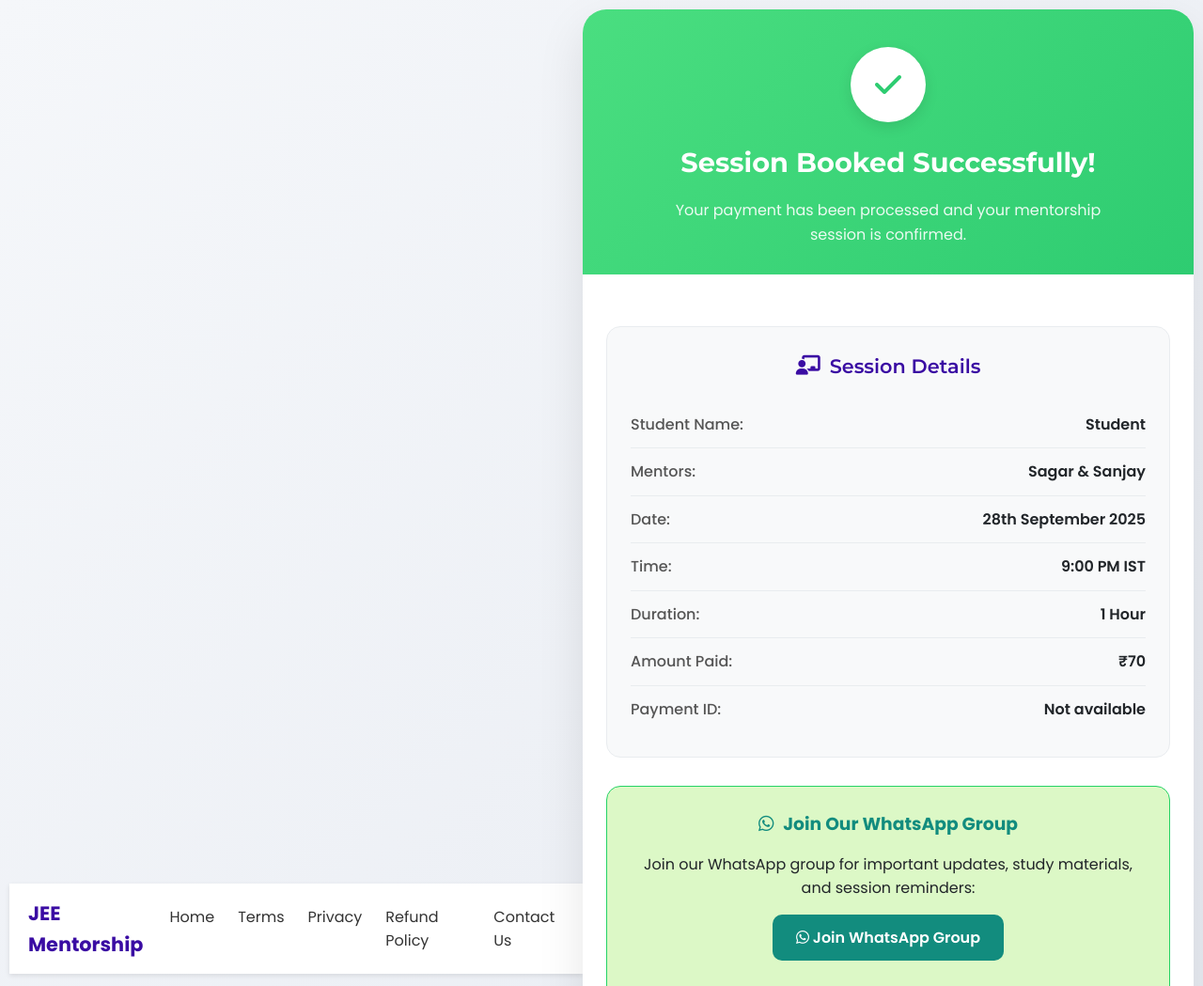
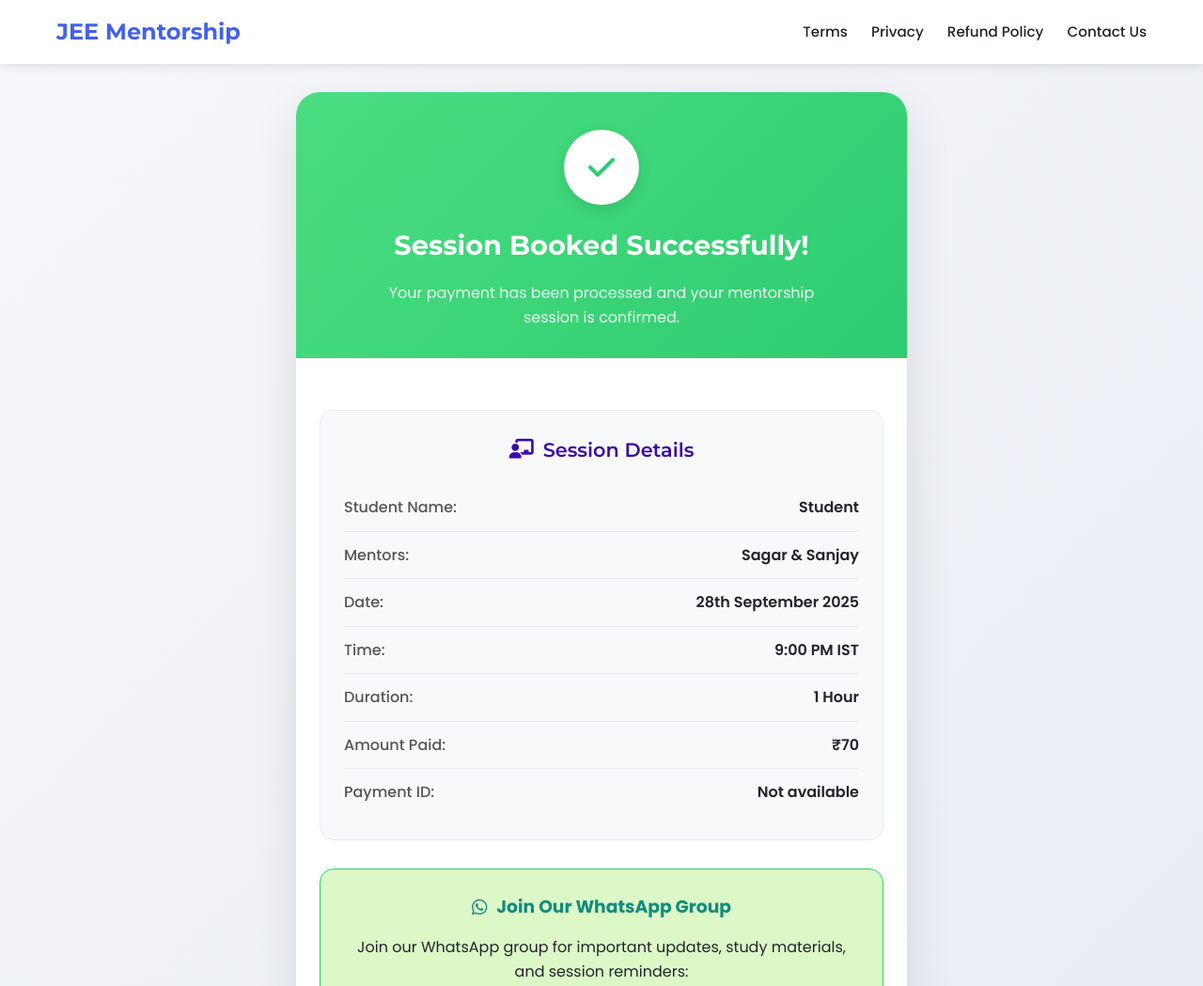
Before and after one commit to sagaremmanuel/JEE, a plain HTML site: page confirm.html in a window 1280 px wide. Shown: the top 1049 px of the page at 94% size. Drawn offline with Linux system fonts and the light colour scheme.

Commit message:
Update confirm.html

```diff
--- a/confirm.html
+++ b/confirm.html
@@ -22,16 +22,71 @@
             box-sizing: border-box;
         }
 
+        /* Navigation Bar Styles */
+        .navbar {
+            background: white;
+            box-shadow: 0 2px 10px rgba(0, 0, 0, 0.1);
+            position: sticky;
+            top: 0;
+            z-index: 1000;
+        }
+
+        .nav-container {
+            max-width: 1200px;
+            margin: 0 auto;
+            padding: 0 20px;
+        }
+
+        .nav-content {
+            display: flex;
+            justify-content: space-between;
+            align-items: center;
+            padding: 15px 0;
+        }
+
+        .logo {
+            font-family: 'Montserrat', sans-serif;
+            font-weight: 700;
+            font-size: 1.5rem;
+            color: var(--primary);
+            text-decoration: none;
+        }
+
+        .nav-links {
+            display: flex;
+            list-style: none;
+            gap: 25px;
+            margin: 0;
+            padding: 0;
+        }
+
+        .nav-links a {
+            text-decoration: none;
+            color: var(--dark);
+            font-weight: 500;
+            font-size: 0.95rem;
+            transition: color 0.3s ease;
+        }
+
+        .nav-links a:hover {
+            color: var(--primary);
+        }
+
+        /* Main Content Styles */
         body {
             font-family: 'Poppins', sans-serif;
             background: linear-gradient(135deg, #f5f7fa 0%, #e4e8f0 100%);
             color: var(--dark);
             line-height: 1.6;
-            padding: 10px;
             min-height: 100vh;
+        }
+
+        .main-content {
+            padding: 30px 20px;
             display: flex;
             justify-content: center;
             align-items: center;
+            min-height: calc(100vh - 80px);
         }
 
         .container {
@@ -244,18 +299,6 @@
             transform: translateY(0);
         }
 
-        .calendar-cta {
-            text-align: center;
-            margin-top: 25px;
-            padding-top: 25px;
-            border-top: 1px solid #eee;
-        }
-
-        .calendar-cta p {
-            margin-bottom: 20px;
-            color: #666;
-        }
-
         .next-steps {
             margin-top: 30px;
             background: #fff8e1;
@@ -301,21 +344,23 @@
     </style>
 </head>
 <body>
-            <!-- Add this navigation menu at the top of your confirm.html file, inside the <body> tag -->
-    <header style="background: white; padding: 15px 0; box-shadow: 0 2px 5px rgba(0,0,0,0.1);">
-        <nav style="max-width: 1200px; margin: 0 auto; padding: 0 20px; display: flex; justify-content: space-between; align-items: center;">
-            <div style="font-weight: 700; font-size: 1.3rem; color: #3a0ca3;">
-                JEE Mentorship
+    <!-- Navigation Bar -->
+    <nav class="navbar">
+        <div class="nav-container">
+            <div class="nav-content">
+                <a href="index.html" class="logo">JEE Mentorship</a>
+                <ul class="nav-links">
+                    <li><a href="terms.html">Terms</a></li>
+                    <li><a href="privacy.html">Privacy</a></li>
+                    <li><a href="refund.html">Refund Policy</a></li>
+                    <li><a href="contact.html">Contact Us</a></li>
+                </ul>
             </div>
-            <ul style="display: flex; list-style: none; gap: 25px; margin: 0; padding: 0;">
-                <li><a href="index.html" style="text-decoration: none; color: #333;">Home</a></li>
-                <li><a href="terms.html" style="text-decoration: none; color: #333;">Terms</a></li>
-                <li><a href="privacy.html" style="text-decoration: none; color: #333;">Privacy</a></li>
-                <li><a href="refund.html" style="text-decoration: none; color: #333;">Refund Policy</a></li>
-                <li><a href="contact.html" style="text-decoration: none; color: #333;">Contact Us</a></li>
-            </ul>
+        </div>
     </nav>
-    </header>
+
+    <!-- Main Content -->
+    <div class="main-content">
         <div class="container">
             <div class="success-header">
                 <div class="success-icon">
@@ -361,7 +406,7 @@
                 <div class="whatsapp-group">
                     <h3><i class="fab fa-whatsapp"></i> Join Our WhatsApp Group</h3>
                     <p>Join our WhatsApp group for important updates, study materials, and session reminders:</p>
-                <a href="https://chat.whatsapp.com/EqKwt79v2YMLFzvmKwNktn?mode=ems_copy_t" class="whatsapp-link" target="_blank">
+                    <a href="https://chat.whatsapp.com/YOUR_GROUP_LINK" class="whatsapp-link" target="_blank">
                         <i class="fab fa-whatsapp"></i> Join WhatsApp Group
                     </a>
                     <p style="font-size: 0.9rem; margin-top: 15px;">Scan the QR code or click the button above to join</p>
@@ -407,6 +452,7 @@
                 </div>
             </div>
         </div>
+    </div>
 
     <script>
         document.addEventListener('DOMContentLoaded', function() {
```
Lines whose indentation alone changed are shown as unchanged.
